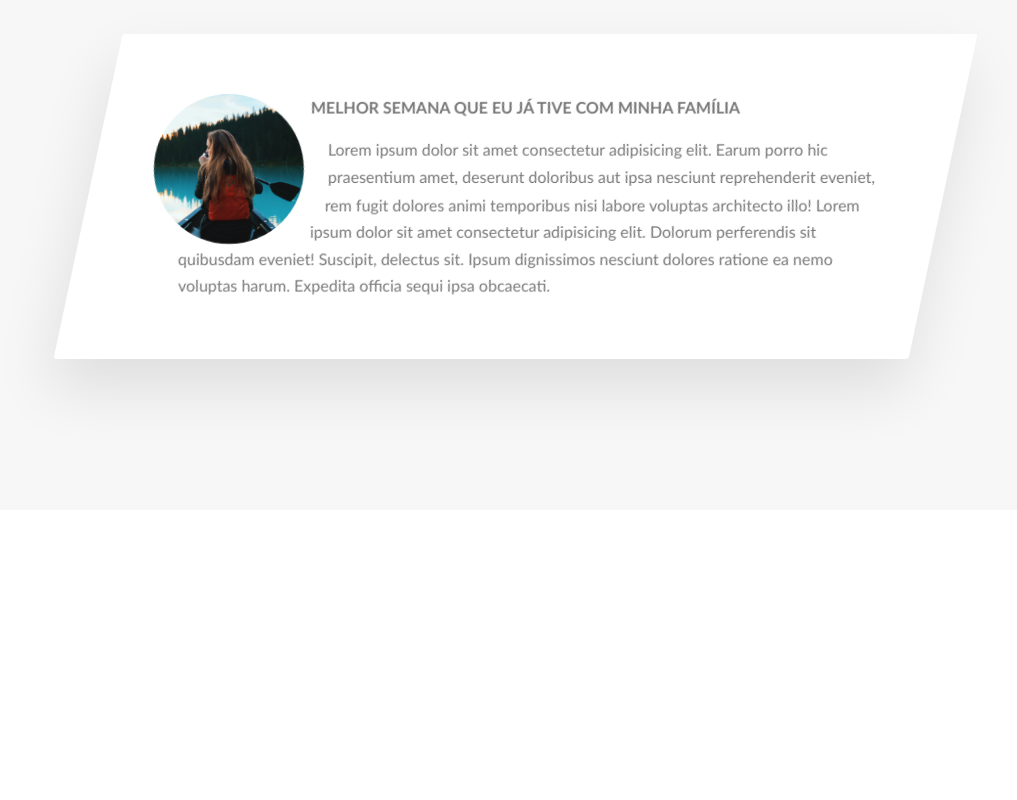
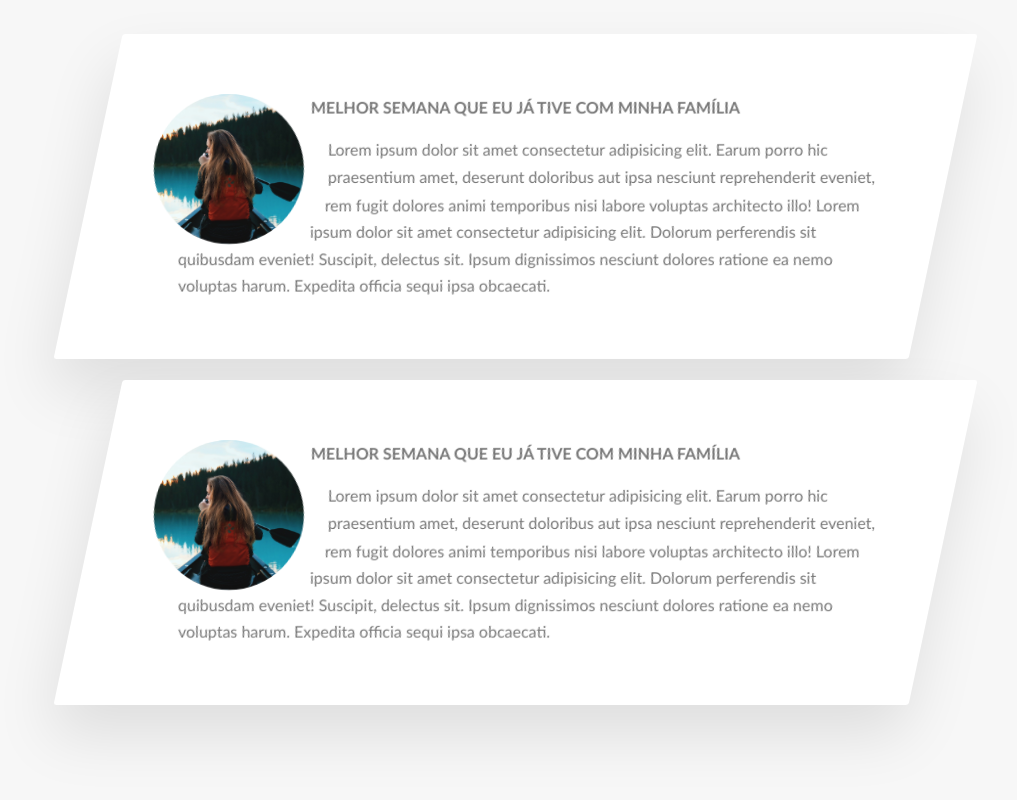
Before and after one commit to codingscode/Curso_CSS, a website: page trab_001/do_001/index.html in a window 1280 px wide. Shown: the part 3780-4580 px from the top of the page, without its empty margins (125-1142 px from the left). Before the commit the page ends 4320 px from the top, so only its background shows below. Drawn offline with Linux system fonts and the light colour scheme.

Commit message:
parte 156

```diff
--- a/trab_001/do_001/index.html
+++ b/trab_001/do_001/index.html
@@ -240,6 +240,20 @@
                             </div>
                         </div>
                     </div>
+
+                    <div class="linha">
+                        <div class="depoimento">
+                            <figure class="depoimento__forma">
+                                 <img src="./img/nat-8.jpg" alt="Pessoa na viagem" class="depoimento__imagem">
+                                 <figCaption class="depoimento__legenda">Mary Smith</figCaption>
+                            </figure>
+                            <div class="depoimento__texto">
+                                <h3 class="cabecalho-terciario u-margin-bottom-pequeno">Melhor semana que Eu já tive com minha família</h3>
+                                <p>Lorem ipsum dolor sit amet consectetur adipisicing elit. Earum porro hic praesentium amet, deserunt doloribus aut ipsa nesciunt reprehenderit eveniet, rem fugit dolores animi temporibus nisi labore voluptas architecto illo! Lorem ipsum dolor sit amet consectetur adipisicing elit. Dolorum perferendis sit quibusdam eveniet! Suscipit, delectus sit. Ipsum dignissimos nesciunt dolores ratione ea nemo voluptas harum. Expedita officia sequi ipsa obcaecati.</p>
+                            </div>
+                        </div>
+                    </div>
+
              </section>
 
          </main>
```
